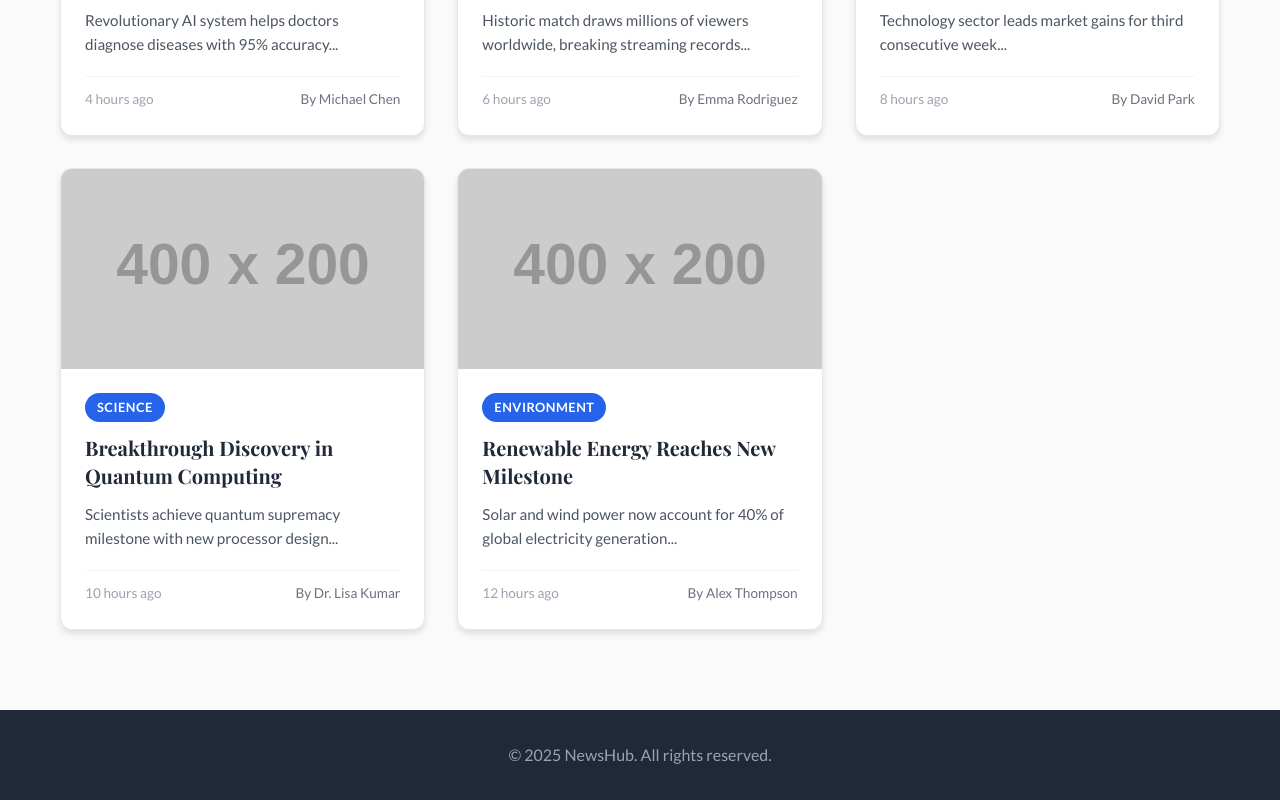
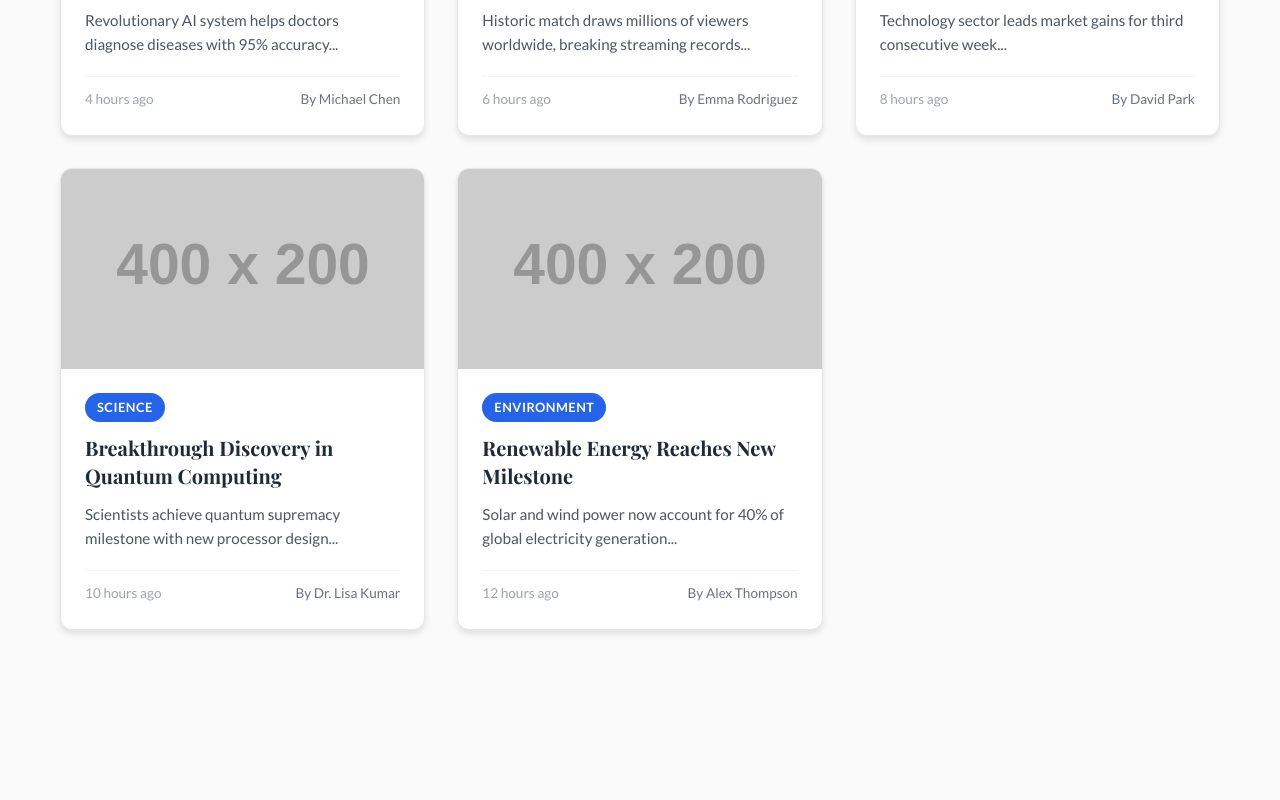
Before and after one commit to parthkhxndelwal/ibm-tasks, a plain HTML site: page Task_2/index.html in a window 1280 px wide. Shown: the part 987-1787 px from the top of the page. After the commit the page ends 1697 px from the top, so only its background shows below. Drawn offline with nearby package versions, Linux system fonts and the light colour scheme; placeholder pictures from the web are drawn by us.

Commit message:
Task 2 Update

```diff
--- a/Task_2/index.html
+++ b/Task_2/index.html
@@ -123,11 +123,5 @@
             </section>
         </div>
     </main>
-
-    <footer class="footer">
-        <div class="container">
-            <p>&copy; 2025 NewsHub. All rights reserved.</p>
-        </div>
-    </footer>
 </body>
 </html>
```
